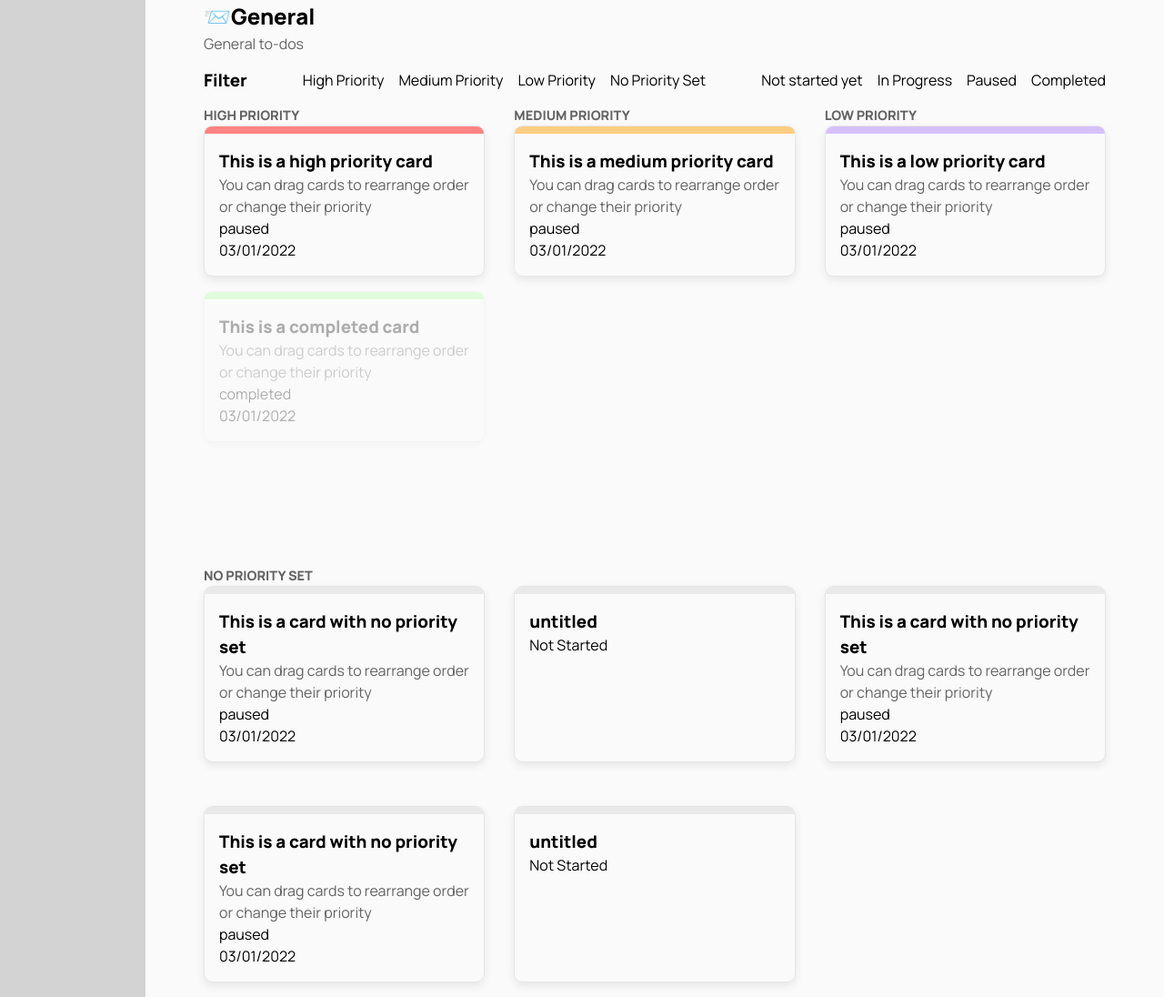
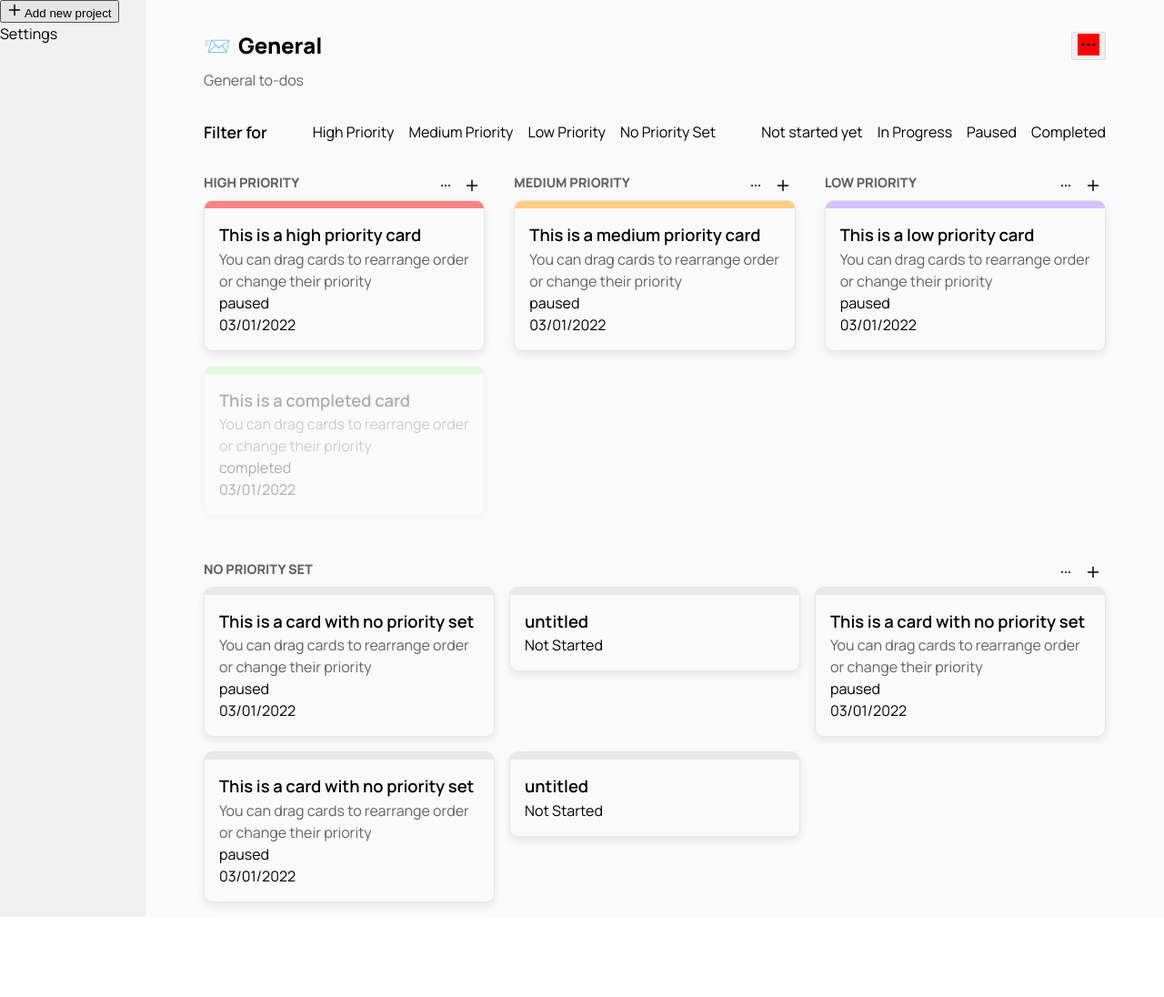
Before and after one commit to gitcommitem/odin-todo, a website: page dist/index.html in a window 1280 px wide. Shown: the whole page at 91% size. After the commit the page ends 1008 px from the top, so only its background shows below. Drawn offline with Linux system fonts and the light colour scheme.

Commit message:
Add styling and structure to project page

```diff
--- a/src/style.css
+++ b/src/style.css
@@ -65,12 +65,20 @@ body {
 }
 
 ul{
-    padding: none;
+    margin: 0;
     list-style: none;
+    padding: 0;
 }
 
 li{
+    white-space: nowrap;
+    margin-left: 0;
     margin-right: 1rem;
+}
+
+img{
+    width: 1rem;
+    height: 1rem;
 }
 
 li:last-of-type{
@@ -82,15 +90,30 @@ h1{
     font-weight: 800;
 }
 
+h1#icon{
+    margin-right: 0.5rem;
+}
+
 h1.kicker{
     font-weight: 800;
     font-size: 0.9rem;
     text-transform: uppercase;
     opacity: 0.6;
+    margin-bottom: 0.5rem;
+}
+
+h1.todo-title{
+    font-size: 1.15rem;
+    font-weight: 600;
 }
 
 h2{
     font-weight: 600;
+}
+
+h3{
+    font-weight: 600;
+    font-size: 1.1rem;
 }
 
 p{
@@ -98,7 +121,7 @@ p{
 }
 
 div#sidebar{
-    background-color: lightgray;
+    background-color: #F0F0F0;
 }
 
 div#main{
@@ -108,15 +131,43 @@ div#main{
 div#wrapper{
     margin-left: 4rem;
     margin-right: 4rem;
+    margin-top: 2rem;
 }
 
 #proj-desc,.todo-desc{
     opacity: 0.6;
 }
 
+section#project-info{
+    margin-bottom: 2rem;
+}
+
+section#project-info>*{
+    margin-bottom: 0.5rem;
+}
+
+section#project-info>div.hflex{
+    align-items: center;
+}
+
+section#project-info>div.hflex>button{
+    background-color: #F0F0F0;
+    border: 1px solid rgba(0, 0, 0, 0.08);
+    border-radius: 0.2rem;
+    margin-left: auto;
+}
+
+section#project-info>div.hflex>button>img{
+    width: 1.5rem;
+    height: 1.5rem;
+    background-color: red;
+}
+
 section#filter{
     justify-content: space-between;
     align-items: center;
+    flex-wrap: wrap;
+    margin-bottom: 2rem;
 }
 
 section#todos{
@@ -126,11 +177,30 @@ section#todos{
     gap: 2rem;
 }
 
+section#todos>section>div.hflex>button:first-of-type{
+    margin-left: auto;
+    margin-right: 0.1rem;
+}
+
+section#todos>section>div.hflex>button{
+    background-color: transparent;
+    border: none;
+}
+
+section#todos>section>div.hflex>button:hover{
+    background-color: #F0F0F0;
+}
+
 .todo-item{
     border: 1px solid rgba(0,0,0,0.08);
     box-shadow: 0px 4px 10px rgba(0, 0, 0, 0.08);
     border-radius: 0.6rem;
     margin-bottom: 1rem;
+    height: fit-content;
+}
+
+.todo-item.none{
+    margin-bottom: 0;
 }
 
 div.todo-item.completed{
@@ -173,5 +243,5 @@ section#none{
 section#none>div.grid-cont{
     display: grid;
     grid-template-columns: 1fr 1fr 1fr;
-    gap: 2rem;
+    gap: 1rem;
 }
```
Also changed, not shown: dist/dots-three-bold.svg (added), dist/index.html, dist/main.js, dist/plus-bold.svg (added), 1 other file.
